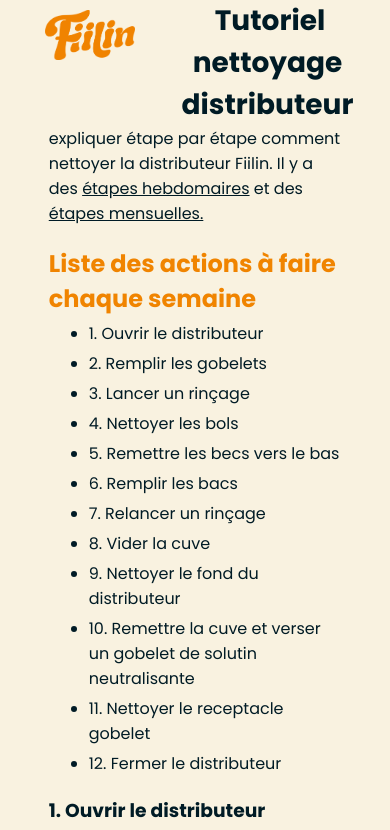
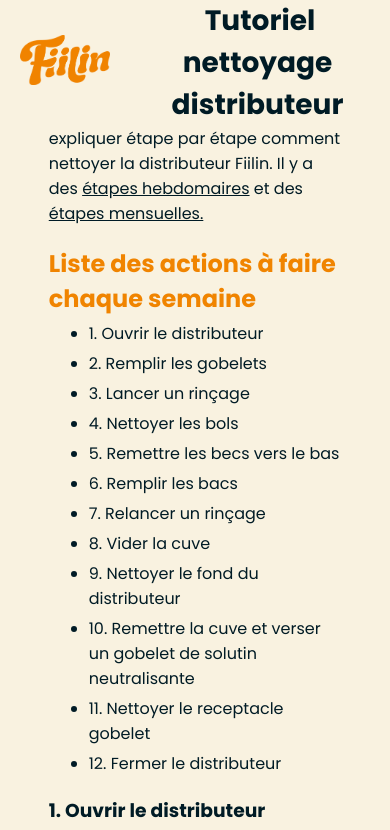
Before and after one commit to Jleban/fiilinTutorialsMachine, a plain HTML site: page index.html in a window 390 px wide. Shown: the top 830 px of the page. Drawn offline with Linux system fonts and the light colour scheme.

Commit message:
fix the styling

```diff
--- a/styles.css
+++ b/styles.css
@@ -80,13 +80,13 @@ li {
 }
 
 .header-tutorial-top {
-	margin-left: 5%;
+    margin: auto 0;
+    margin-left: 5%;
 }
 
 .header-tutorial-top img {
     margin: 10px;
 	width: 145px;
-    /* height: 100px */
 }
 
 .header-tutorial-content {
@@ -164,11 +164,11 @@ video {
     }
 
     .header-tutorial-top {
-        margin-left: 30px;
+        margin: auto 0;
+        margin-left: 5px;
     }
 
     .header-tutorial-top img {
-        margin-top: 10px;
         width: 90px;
         height: 50px
     }
@@ -177,7 +177,7 @@ video {
         color: var(--beige);
         margin: auto 0;
         text-align: center;
-        margin-left: 0px;
+        margin-left: 5px;
     }
 
     .body-tutorial {
```
